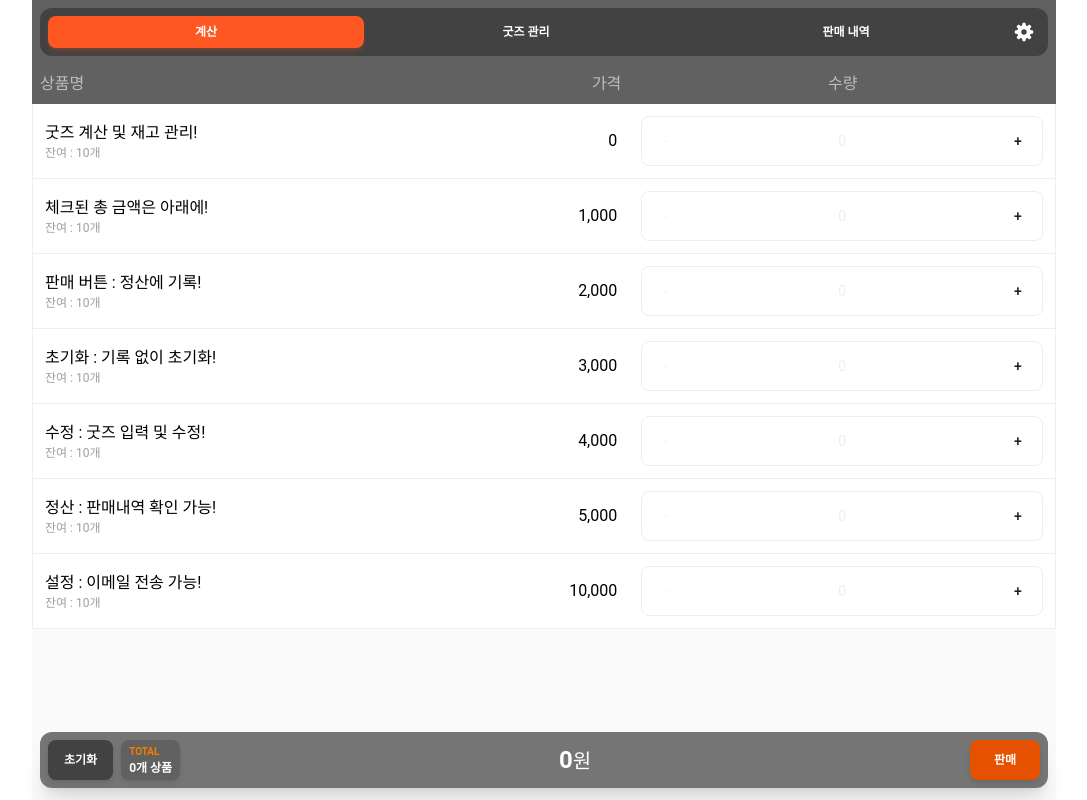
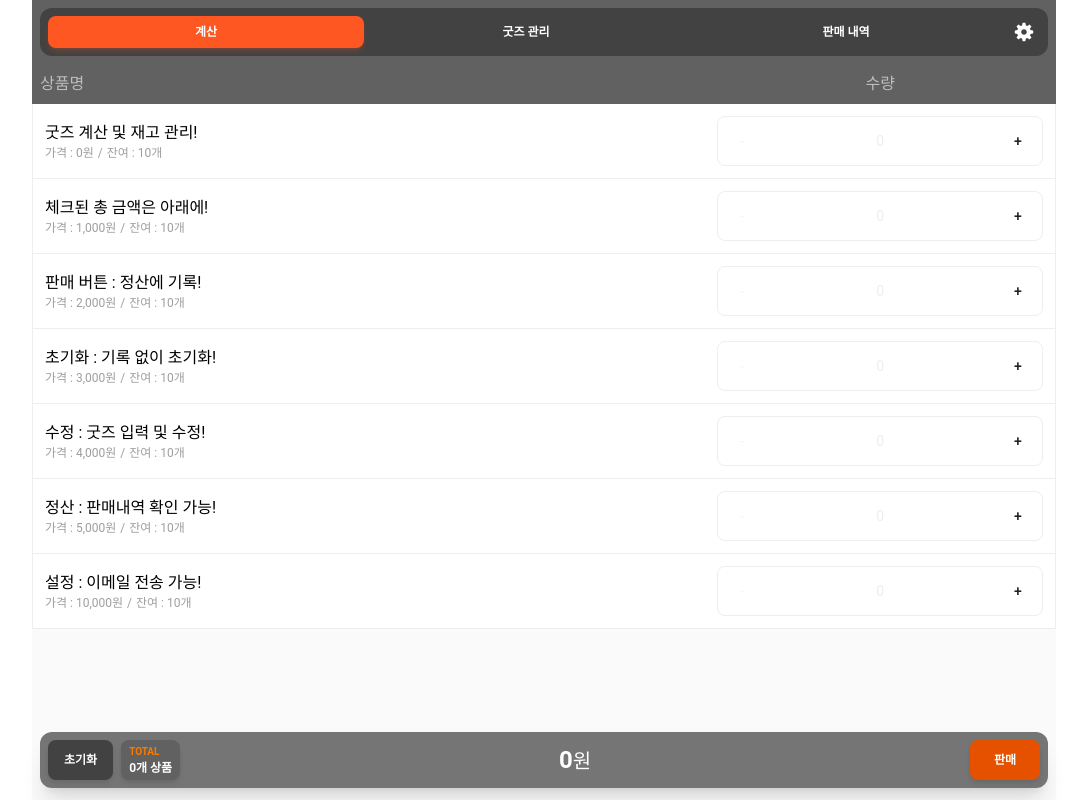
Before and after one commit to 938938/goods-calculator, a Next.js app: page / in a window 1280 px wide. Shown: the whole page, without its empty margins (96-1183 px from the left). Built offline with nearby package versions, Linux system fonts and the light colour scheme.

Commit message:
[REFACTOR] 가격의 위치 변경으로 상품명 확인이 쉽도록 UX 개선

```diff
--- /dev/null
+++ b/src/components/Notice.tsx
@@ -0,0 +1,23 @@
+'use client';
+import { Button } from '@material-tailwind/react';
+
+const Notice = () => {
+  return (
+    <div className='absolute top-10 bg-white z-50 m-4 p-4 border-black border-2 rounded'>
+      <h2>굿즈 계산기!</h2>
+      <ul>
+        <li>굿즈 계산 및 재고 관리!</li>
+        <li>체크된 총 금액은 아래에!</li>
+        <li>판매 버튼 : 정산에 기록!</li>
+        <li>초기화 : 기록 없이 초기화!</li>
+        <li>수정 : 굿즈 입력 및 수정!</li>
+        <li>정산 : 판매내역 확인 가능!</li>
+        <li>설정 : 이메일 전송 가능!</li>
+        <li>안정적인 사용을 위해 굿즈 계산기는 탭 하나로만 이용해주세요!</li>
+      </ul>
+      <Button>확인 완료!</Button>
+    </div>
+  );
+};
+
+export default Notice;
--- a/src/components/home/ItemTable.tsx
+++ b/src/components/home/ItemTable.tsx
@@ -10,8 +10,7 @@ const ItemTable = () => {
   return (
     <div className='h-[calc(100svh-70px)] flex flex-col pb-16'>
       <div className='bg-gray-700 text-gray-400 flex'>
-        <div className='w-1/3 p-2 text-left'>상품명</div>
-        <div className='w-1/4 p-2 text-right'>가격</div>
+        <div className='w-4/5 p-2 text-left'>상품명</div>
         <div className='w-5/12 p-2 text-center'>수량</div>
       </div>
       <div
--- a/src/components/home/TableLow.tsx
+++ b/src/components/home/TableLow.tsx
@@ -23,10 +23,15 @@ const TableLow = ({ item }: { item: ItemType }) => {
   };
   return (
     <tr key={item.id} className='border border-t-0'>
-      <td className='p-3 w-1/3'>
+      <td className='p-3 w-4/5'>
         <p className={`truncate ${item.stock === 0 && 'text-gray-400'}`}>
           {item.name}
         </p>
+        <div className='flex gap-1'>
+          <p className={`text-xs text-gray-500`}>
+            가격 : {item.cost.toLocaleString()}원
+          </p>
+          <p className='text-xs text-gray-500'>/</p>
           <p
             className={`text-xs ${
               item.stock === 0 ? 'text-orange-800' : 'text-gray-500'
@@ -34,13 +39,7 @@ const TableLow = ({ item }: { item: ItemType }) => {
           >
             잔여 : {item.stock}개
           </p>
-      </td>
-      <td
-        className={`p-3 text-right w-1/4 ${
-          item.stock === 0 && 'text-gray-400'
-        }`}
-      >
-        {item.cost.toLocaleString()}
+        </div>
       </td>
       <td className='p-3 w-5/12'>
         <div className='flex border rounded-lg gap-2 justify-between'>
```
Lines whose indentation alone changed are shown as unchanged.
